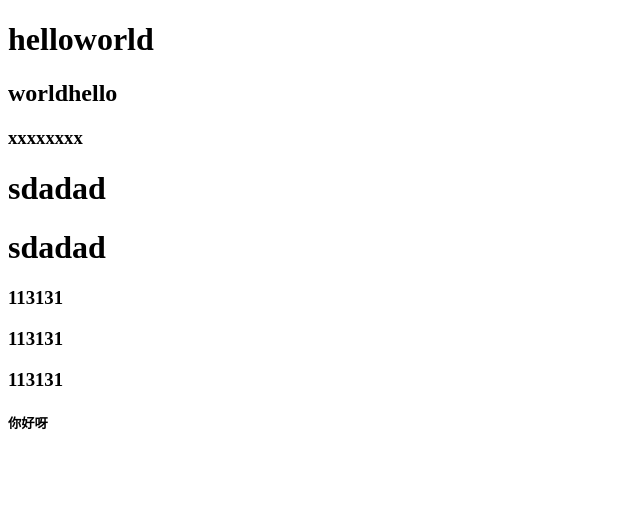
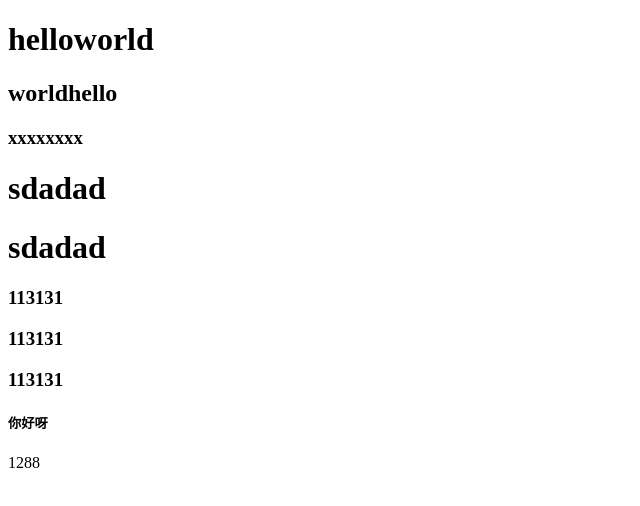
Before and after one commit to jixiao1/testDemo, a plain HTML site: page index.html in a window 1280 px wide. Shown: the full height of the page, 0-640 px from the left. Drawn offline with Linux system fonts and the light colour scheme.

Commit message:
这是第三次提交修改了index.html

```diff
--- a/index.html
+++ b/index.html
@@ -17,5 +17,6 @@
         <h3>113131</h3>
         <h3>113131</h3>
         <h5>你好呀</h5>
+        <div>1288</div>
     </body>
 </html>
```
